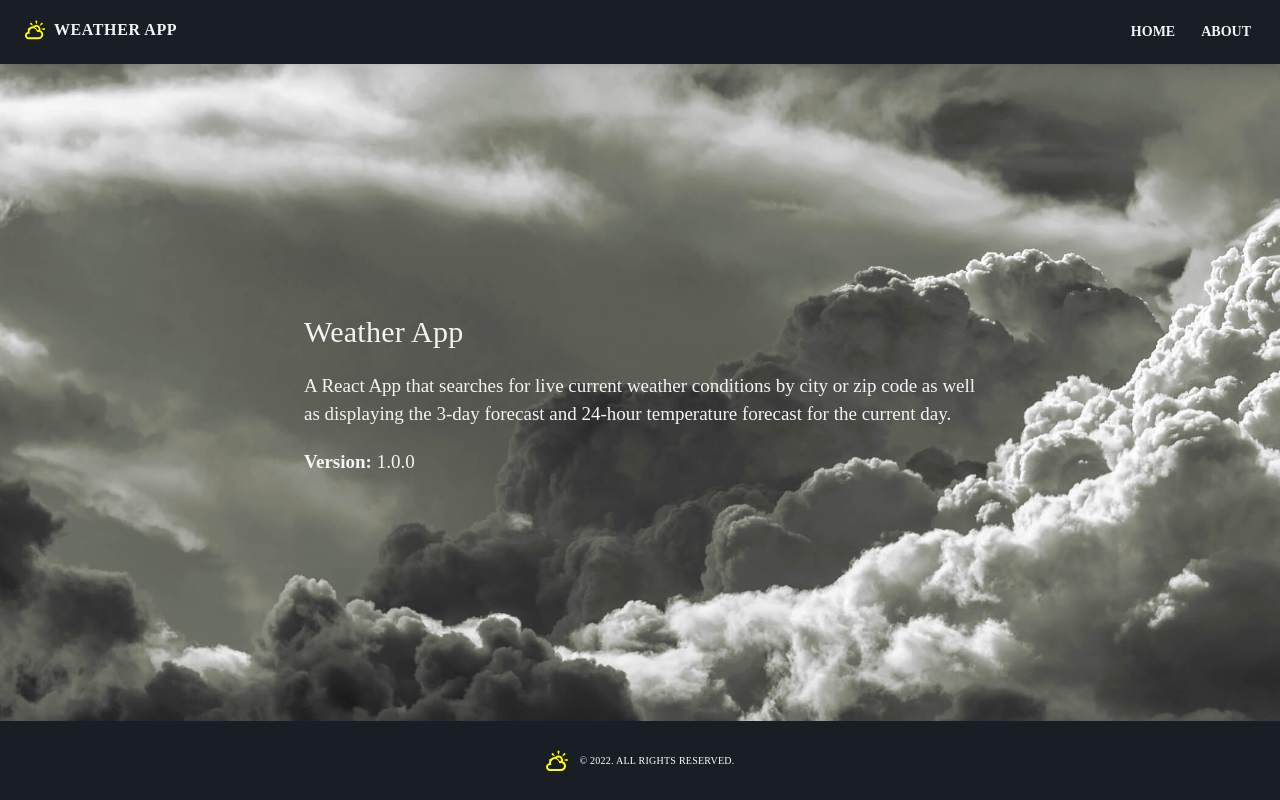
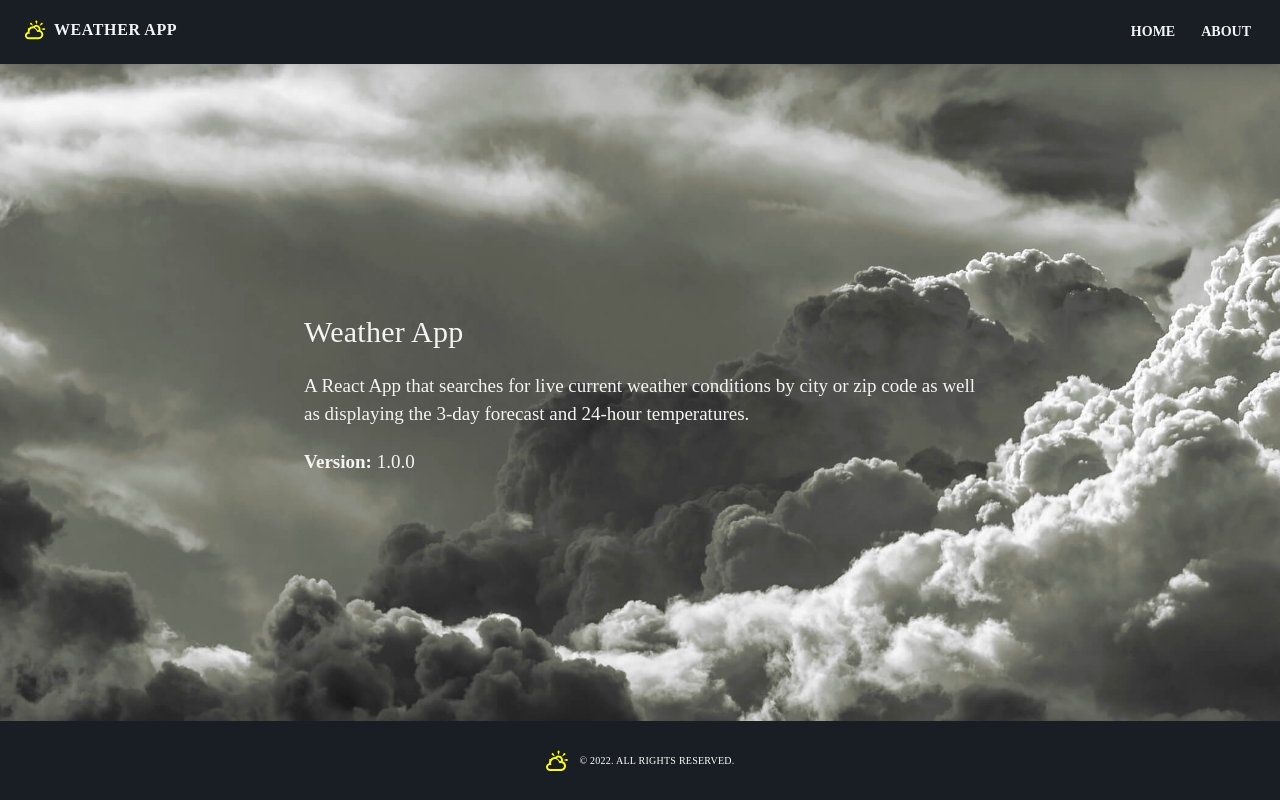
Before and after one commit to Ansel291/weatherApp, a React (Create React App) app: page /about in a window 1280 px wide. Built offline with nearby package versions, Linux system fonts and the light colour scheme; no server answers; a web font is replaced by a local one.

Commit message:
updated readme

```diff
--- a/src/pages/About.jsx
+++ b/src/pages/About.jsx
@@ -7,7 +7,7 @@ function About() {
       <p className='mb-[20px] text-[17px] md:text-[19px] font-light leading-[23px] md:leading-[28px]'>
         A React App that searches for live current weather conditions by city or
         zip code as well as displaying the 3-day forecast and 24-hour
-        temperature forecast for the current day.
+        temperatures.
       </p>
       <p className='text-[16px] md:text-[19px] font-light'>
         <span className='font-bold'>Version:</span> 1.0.0
```
Also changed, not shown: 1 other file (tests, documents, lock files or other folders).
